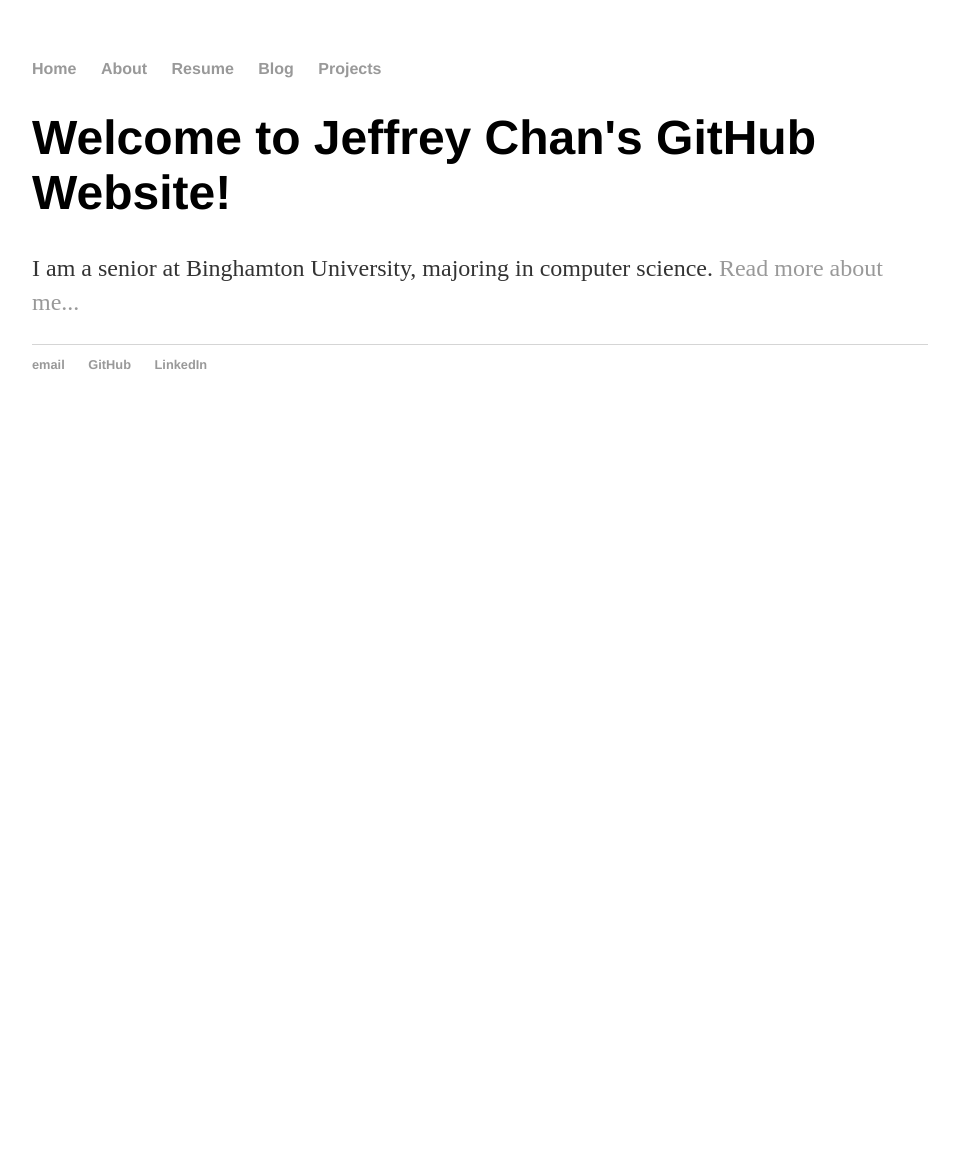
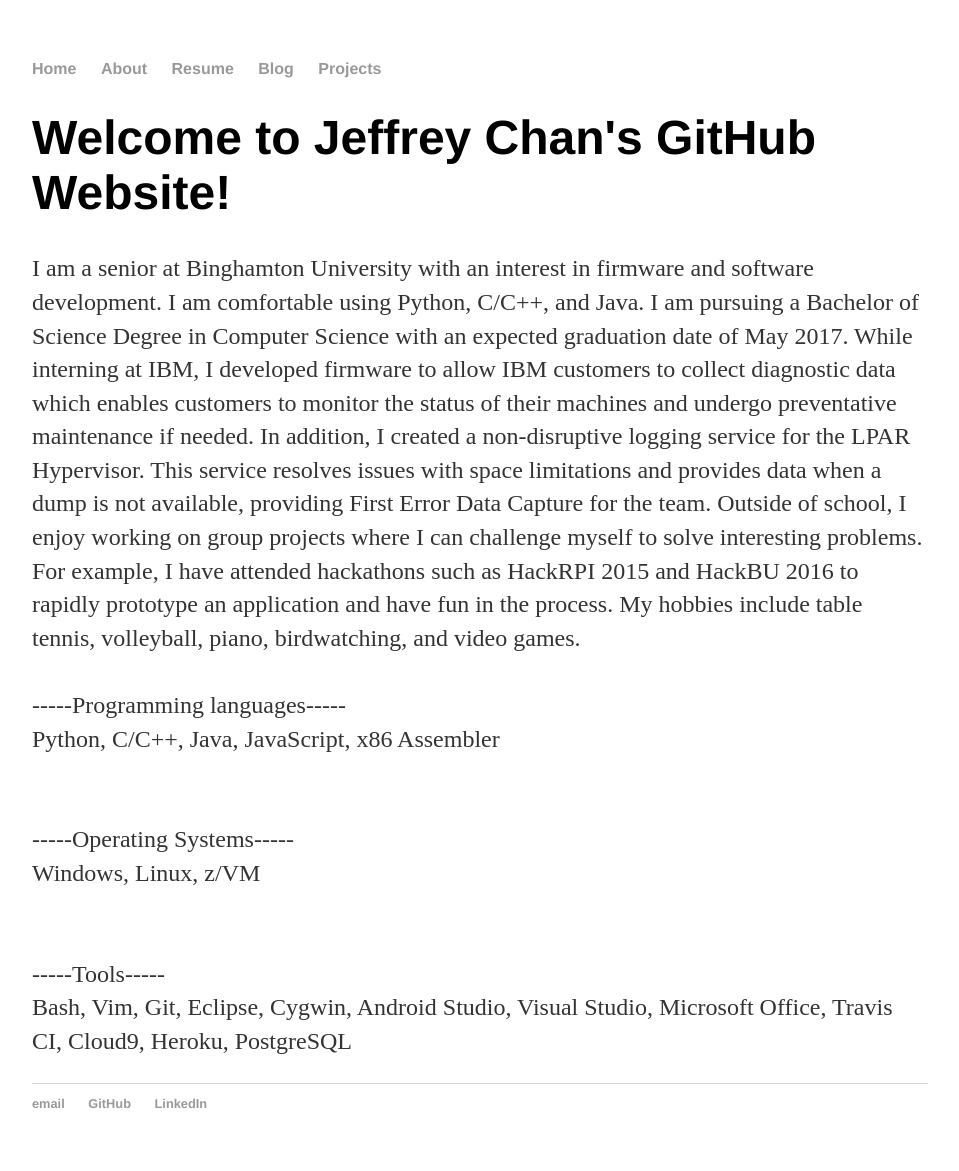
Before and after one commit to superjeffreyc/superjeffreyc.github.io, a Jekyll site: the page built from index.html, in a window 1280 px wide. Shown: the whole page, without its empty margins (160-1119 px from the left). Built offline with Jekyll 4.4.1, drawn with Linux system fonts in a browser that asks for light colours; before the commit the page ends 900 px from its top, so only the background shows below that.

```diff
--- a/index.html
+++ b/index.html
@@ -4,5 +4,21 @@
 ---
 <div class="blurb">
 <h1>Welcome to Jeffrey Chan's GitHub Website!</h1>
-	<p>I am a senior at Binghamton University, majoring in computer science. <a href="/about">Read more about me...</a></p>
+	<p>I am a senior at Binghamton University with an interest in firmware and software development. I am comfortable using Python, C/C++, and Java. I am pursuing a Bachelor of Science Degree in Computer Science with an expected graduation date of May 2017.
+
+While interning at IBM, I developed firmware to allow IBM customers to collect diagnostic data which enables customers to monitor the status of their machines and undergo preventative maintenance if needed. In addition, I created a non-disruptive logging service for the LPAR Hypervisor. This service resolves issues with space limitations and provides data when a dump is not available, providing First Error Data Capture for the team.
+
+Outside of school, I enjoy working on group projects where I can challenge myself to solve interesting problems. For example, I have attended hackathons such as HackRPI 2015 and HackBU 2016 to rapidly prototype an application and have fun in the process.
+
+My hobbies include table tennis, volleyball, piano, birdwatching, and video games.
+<br><br>
+-----Programming languages-----<br>
+Python, C/C++, Java, JavaScript, x86 Assembler<br>
+<br><br>
+-----Operating Systems-----<br>
+Windows, Linux, z/VM<br>
+<br><br>
+-----Tools-----<br>
+Bash, Vim, Git, Eclipse, Cygwin, Android Studio, Visual Studio, Microsoft Office, Travis CI, Cloud9, Heroku, PostgreSQL
+</p>
 </div><!-- /.blurb -->
```
Also changed, not shown: projects/index.html (+21 -3 lines), css/main.css (line endings or trailing spaces).
